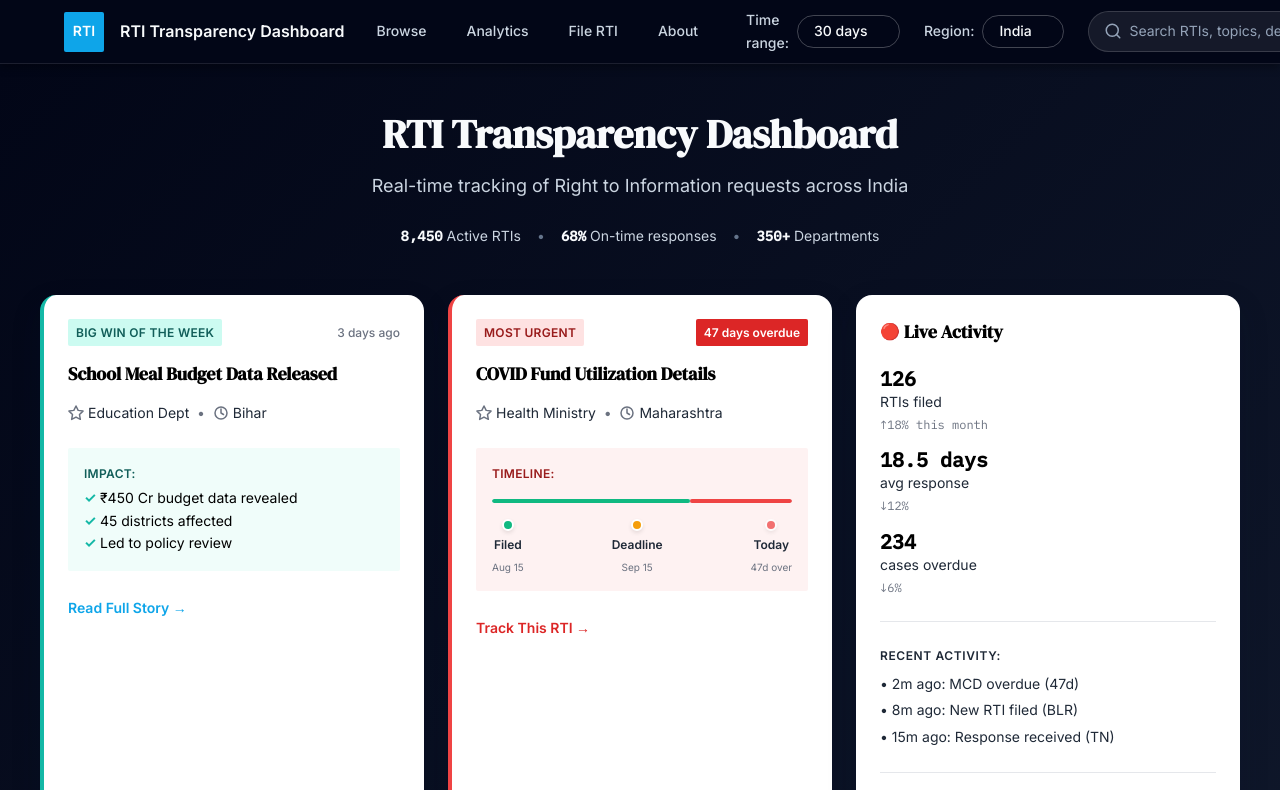
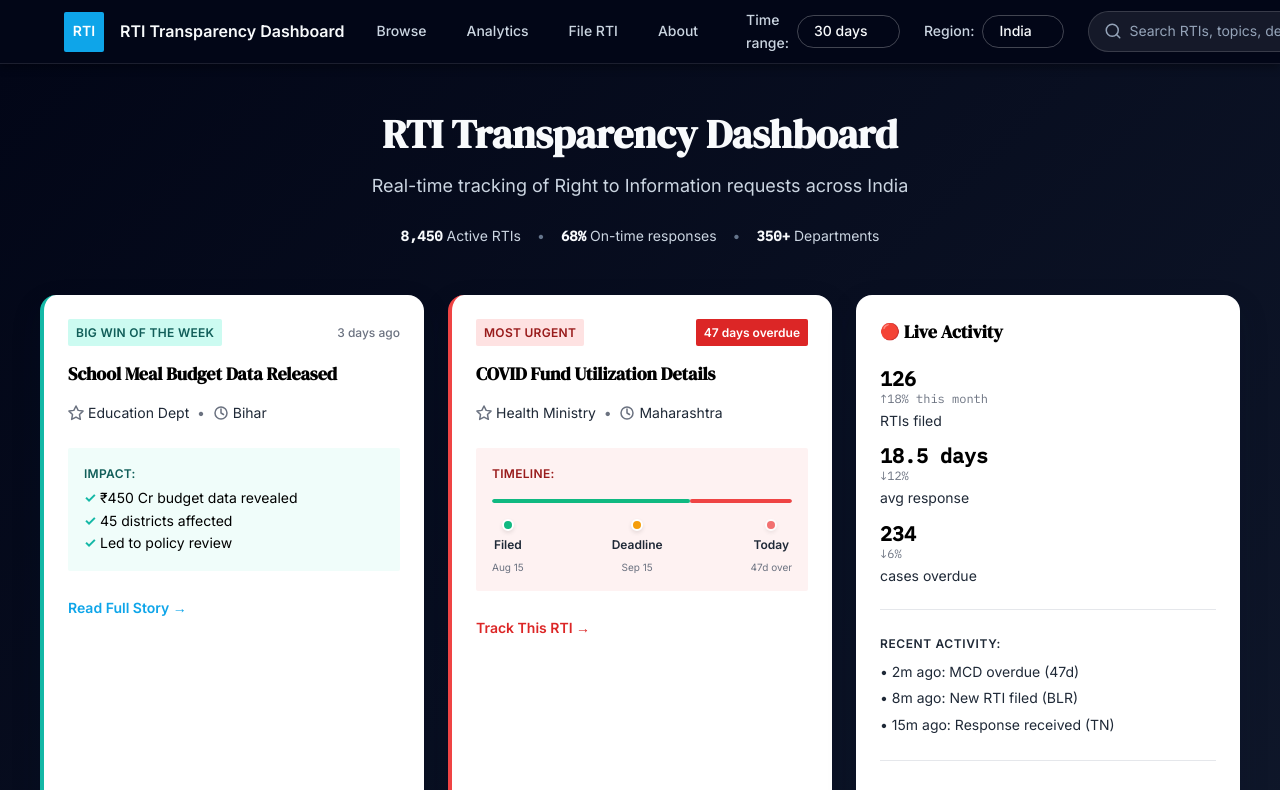
Before and after one commit to Yugantar-NGO/youRTI-UI, a Next.js app: page / in a window 1280 px wide. Shown: the top 790 px of the page. Built offline with nearby package versions, Linux system fonts and the light colour scheme.

Commit message:
refactor(HeroSection): optimize Live Activity layout

```diff
--- a/src/components/features/landing/organisms/HeroSection.tsx
+++ b/src/components/features/landing/organisms/HeroSection.tsx
@@ -76,21 +76,27 @@ export function HeroSection({ className = '' }: HeroSectionProps) {
 
             <div className={styles.liveMetrics}>
               <div className={styles.liveMetric}>
-                <div className={styles.metricValue}>126</div>
+                <div className={styles.metricRow}>
+                  <div className={styles.metricValue}>126</div>
+                  <div className={styles.metricTrend}>↑18% this month</div>
+                </div>
                 <div className={styles.metricLabel}>RTIs filed</div>
-                <div className={styles.metricTrend}>↑18% this month</div>
               </div>
 
               <div className={styles.liveMetric}>
-                <div className={styles.metricValue}>18.5 days</div>
+                <div className={styles.metricRow}>
+                  <div className={styles.metricValue}>18.5 days</div>
+                  <div className={styles.metricTrend}>↓12%</div>
+                </div>
                 <div className={styles.metricLabel}>avg response</div>
-                <div className={styles.metricTrend}>↓12%</div>
               </div>
 
               <div className={styles.liveMetric}>
-                <div className={styles.metricValue}>234</div>
+                <div className={styles.metricRow}>
+                  <div className={styles.metricValue}>234</div>
+                  <div className={styles.metricTrend}>↓6%</div>
+                </div>
                 <div className={styles.metricLabel}>cases overdue</div>
-                <div className={styles.metricTrend}>↓6%</div>
               </div>
             </div>
 
```
